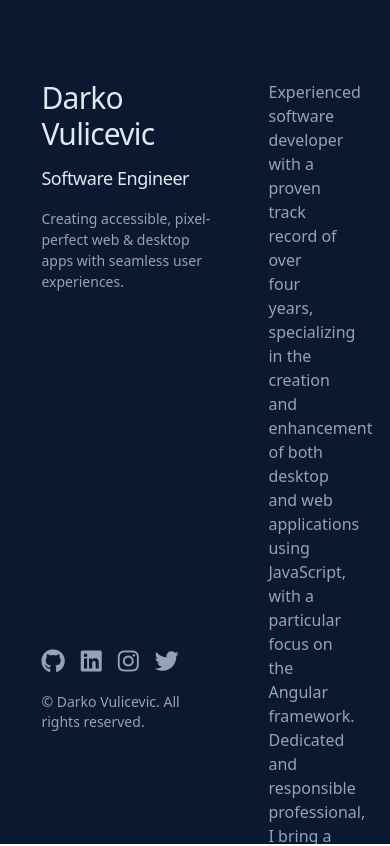
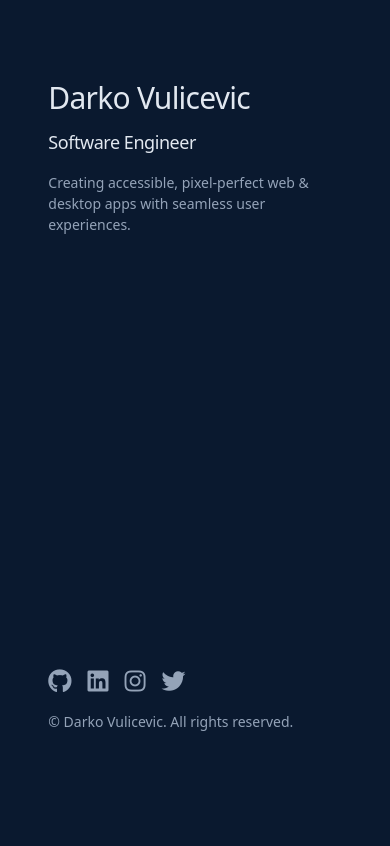
Before and after one commit to darkovulicevic/darkovulicevic.github.io, an Angular app in the folder website/: page / in a window 390 px wide. Shown: the top 846 px of the page. Built offline with nearby package versions, Linux system fonts and the light colour scheme; a web font is replaced by a local one.

Commit message:
layout responsive

```diff
--- a/website/src/app/components/layout/layout.component.html
+++ b/website/src/app/components/layout/layout.component.html
@@ -1,18 +1,17 @@
-<div class="flex h-screen">
+<div class="flex h-screen flex-wrap lg:flex-nowrap">
     <!-- Left Column (Fixed Top and Bottom, No Scrollable Section) -->
     <div
-        class="w-full sm:w-1/2 flex flex-col justify-between h-full items-start bg-[#0A192F] text-slate-200 pt-20 pb-20"
+        class="w-full lg:w-1/2 flex flex-col justify-between h-full items-start bg-[#0A192F] text-slate-200 pt-20 pb-20"
     >
         <!-- Top Fixed Section -->
-         <app-me class="px-4 sm:px-0 w-full flex justify-center"></app-me>
-
+        <app-me class="px-4 sm:px-0 w-full flex justify-center"></app-me>
 
         <!-- Bottom Fixed Section with Icons -->
-         <app-copy class="p-4 sm:p-6 w-full flex justify-center"></app-copy>
-
+        <app-copy class="p-4 sm:p-6 w-full flex justify-center"></app-copy>
     </div>
 
     <!-- Right Column (Scrollable) -->
-     <app-info class="w-1/2 bg-[#0A192F] p-4 overflow-y-auto text-left pt-20 pb-20 max-w-full"></app-info>
-
+    <app-info
+        class="w-full lg:w-1/2 bg-[#0A192F] p-4 overflow-y-auto text-left pt-20 pb-20 max-w-full"
+    ></app-info>
 </div>
```
